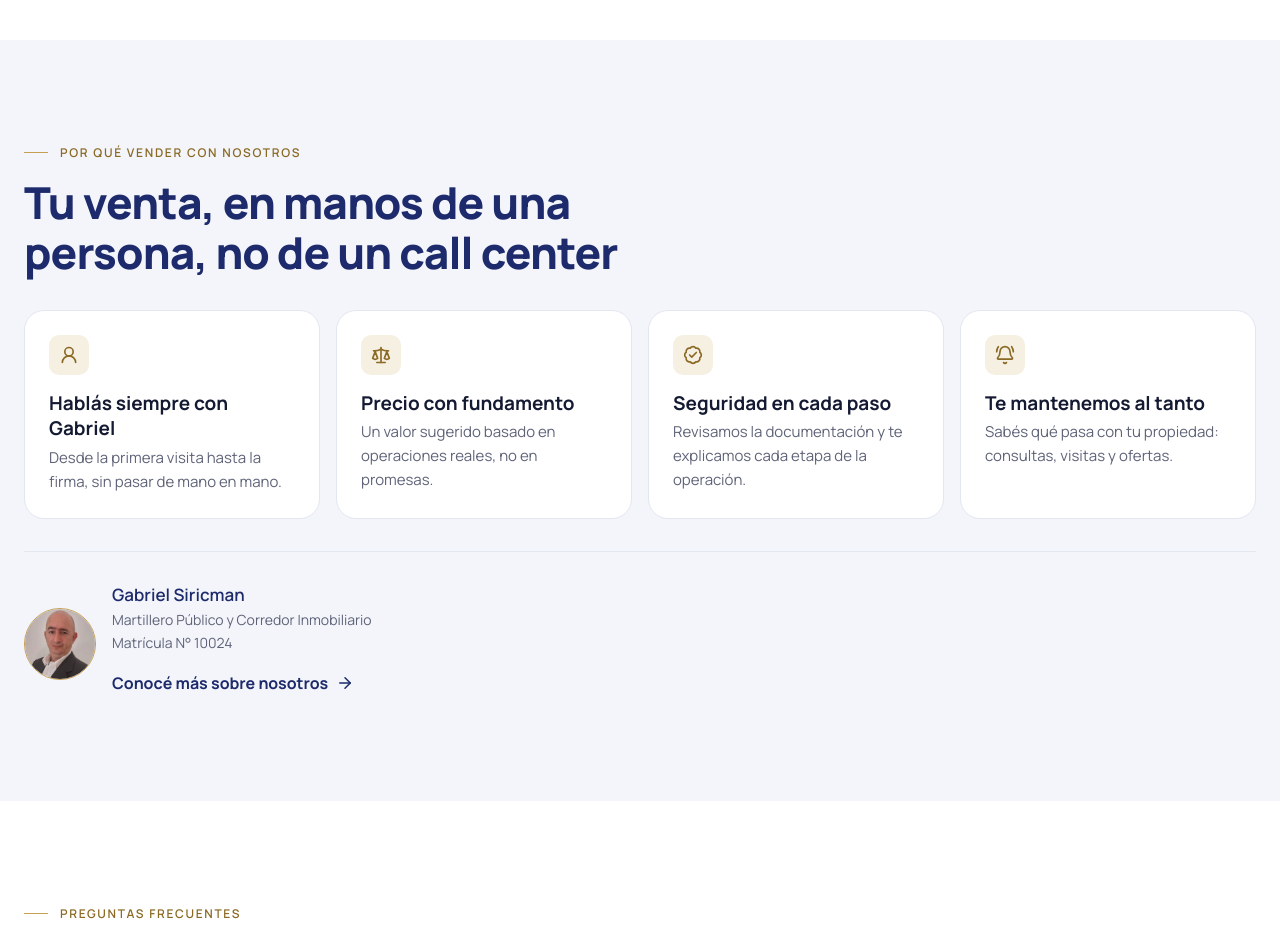
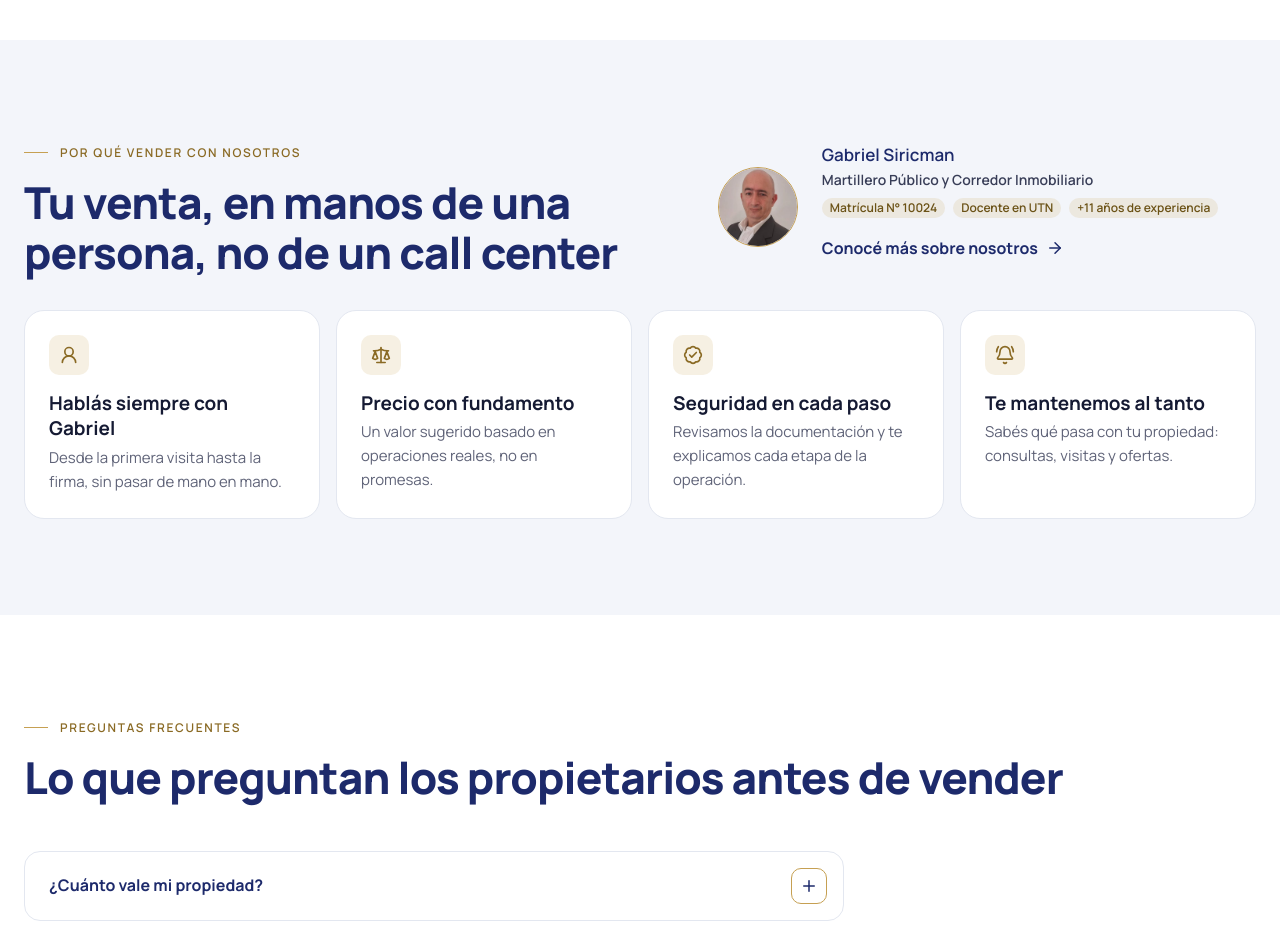
Before and after one commit to skywarddigitalsolutions/siricmanpropiedades, a Next.js app: page / in a window 1280 px wide. Shown: the part 1400-2332 px from the top of the page. Built offline with nearby package versions, Linux system fonts and the light colour scheme; no server answers.

Commit message:
style(site): Gabriel profile in the why-sell header

```diff
--- a/src/components/site/home/WhySell/WhySell.module.css
+++ b/src/components/site/home/WhySell/WhySell.module.css
@@ -2,11 +2,12 @@
  * Why sell with us. Muted background to alternate with the white sections
  * around it.
  *
- * Mobile-first: intro, four reason cards stacked, then Gabriel's unboxed
- * signature row (round photo, name, role, license and a text link).
+ * Mobile-first: title, Gabriel's compact profile row (round photo + text),
+ * then four reason cards stacked.
  *
- * From 640px the reasons form a 2x2 grid. From 960px they take the full width
- * (4 columns) and the signature sits below, left-aligned, over a hairline.
+ * From 640px the reasons form a 2x2 grid. From 960px the header is two columns
+ * (title left, profile right, vertically aligned) and the reasons take the
+ * full width in 4 columns.
  */
 .section {
   padding: var(--section-gap) var(--page-gutter);
@@ -19,6 +20,13 @@
   display: flex;
   flex-direction: column;
   gap: var(--space-8);
+}
+
+/* Phones: title, then the profile row. From 960px: two columns. */
+.header {
+  display: flex;
+  flex-direction: column;
+  gap: var(--space-6);
 }
 
 /* Eyebrow with a short gold hairline (same look as the owner sections). */
@@ -95,21 +103,17 @@
   color: var(--color-text-muted);
 }
 
-/* Signature row: no border, background, radius or shadow; just a round photo
-   beside the text. */
-.person {
+/* Gabriel's profile: no border, background or hairline; a round photo with a
+   thin gold ring beside the text. Phones: photo left (64px), text right. */
+.profile {
   display: grid;
   grid-template-columns: 64px minmax(0, 1fr);
   column-gap: var(--space-4);
   align-items: center;
-  padding-top: var(--space-6);
-  border-top: 1px solid var(--color-border);
 }
 
-/* Thin gold ring. */
 .photo {
   display: block;
-  grid-row: span 2;
   width: 64px;
   height: auto;
   aspect-ratio: 1 / 1;
@@ -118,9 +122,10 @@
   border-radius: 50%;
 }
 
-.signature {
+.profileBody {
   display: flex;
   flex-direction: column;
+  align-items: flex-start;
   gap: var(--space-1);
   font-family: var(--font-body), sans-serif;
 }
@@ -132,18 +137,9 @@
   color: var(--color-navy);
 }
 
-.role,
-.license {
-  font-size: var(--text-sm);
-  line-height: var(--leading-snug);
-  color: var(--color-text-muted);
-}
-
 /* Text link with an arrow: deliberately not a pill. */
 .link {
-  grid-column: 2;
-  justify-self: start;
-  margin-top: var(--space-2);
+  margin-top: var(--space-1);
   min-height: 44px;
   display: inline-flex;
   align-items: center;
@@ -205,12 +201,20 @@
     grid-template-columns: repeat(4, minmax(0, 1fr));
   }
 
-  .person {
-    grid-template-columns: 72px minmax(0, 1fr);
-    padding-top: var(--space-8);
+  /* Title left, profile right, vertically aligned with it. */
+  .header {
+    display: grid;
+    grid-template-columns: minmax(0, 1.2fr) minmax(0, 1fr);
+    column-gap: var(--space-12);
+    align-items: center;
+  }
+
+  .profile {
+    grid-template-columns: 80px minmax(0, 1fr);
+    column-gap: var(--space-6);
   }
 
   .photo {
-    width: 72px;
+    width: 80px;
   }
 }
--- a/src/components/site/home/WhySell/WhySell.tsx
+++ b/src/components/site/home/WhySell/WhySell.tsx
@@ -2,6 +2,7 @@ import Image from "next/image";
 import Link from "next/link";
 import { ArrowRight, BadgeCheck, BellRing, Scale, UserRound, type LucideIcon } from "lucide-react";
 import { FOUNDER } from "@/lib/public/team";
+import FounderCredentials from "@/components/site/team/FounderCredentials/FounderCredentials";
 import styles from "./WhySell.module.css";
 
 // Provisional copy: edit here.
@@ -34,22 +35,43 @@ const LINK_LABEL = "Conocé más sobre nosotros";
 const TITLE_ID = "why-sell-title";
 
 /**
- * Home section that answers "why sell with you": four reasons plus a compact
- * unboxed signature of the broker who handles every sale (photo, role and
- * license from the shared team data). Server component.
+ * Home section that answers "why sell with you": a header with the title and
+ * a compact, unboxed profile of the broker who handles every sale (photo,
+ * name, shared credentials, link), then four reasons. Server component.
  *
- * DOM order (intro, reasons, signature) is the reading order at every width.
+ * DOM order (title, profile, reasons) is the reading order at every width.
  */
 export default function WhySell() {
   return (
     <section className={styles.section} aria-labelledby={TITLE_ID}>
       <div className={styles.inner}>
+        <header className={styles.header}>
           <div className={styles.intro}>
             <p className={styles.eyebrow}>{EYEBROW}</p>
             <h2 id={TITLE_ID} className={styles.title}>
               {TITLE}
             </h2>
           </div>
+
+          <div className={styles.profile}>
+            <Image
+              src={FOUNDER.photo}
+              alt={FOUNDER.name}
+              width={200}
+              height={200}
+              sizes="(min-width: 960px) 80px, 64px"
+              className={styles.photo}
+            />
+            <div className={styles.profileBody}>
+              <span className={styles.name}>{FOUNDER.name}</span>
+              <FounderCredentials />
+              <Link href="/nosotros" className={styles.link}>
+                {LINK_LABEL}
+                <ArrowRight size={18} aria-hidden className={styles.arrow} />
+              </Link>
+            </div>
+          </div>
+        </header>
 
         <ul className={styles.reasons} aria-labelledby={TITLE_ID}>
           {REASONS.map(({ icon: Icon, title, text }) => (
@@ -62,26 +84,6 @@ export default function WhySell() {
             </li>
           ))}
         </ul>
-
-        <div className={styles.person}>
-          <Image
-            src={FOUNDER.photo}
-            alt={FOUNDER.name}
-            width={200}
-            height={200}
-            sizes="(min-width: 960px) 72px, 64px"
-            className={styles.photo}
-          />
-          <p className={styles.signature}>
-            <span className={styles.name}>{FOUNDER.name}</span>
-            <span className={styles.role}>{FOUNDER.role}</span>
-            <span className={styles.license}>{FOUNDER.license}</span>
-          </p>
-          <Link href="/nosotros" className={styles.link}>
-            {LINK_LABEL}
-            <ArrowRight size={18} aria-hidden className={styles.arrow} />
-          </Link>
-        </div>
       </div>
     </section>
   );
```
Also changed, not shown: 1 other file (tests, documents, lock files or other folders). Lines whose indentation alone changed are shown as unchanged.
